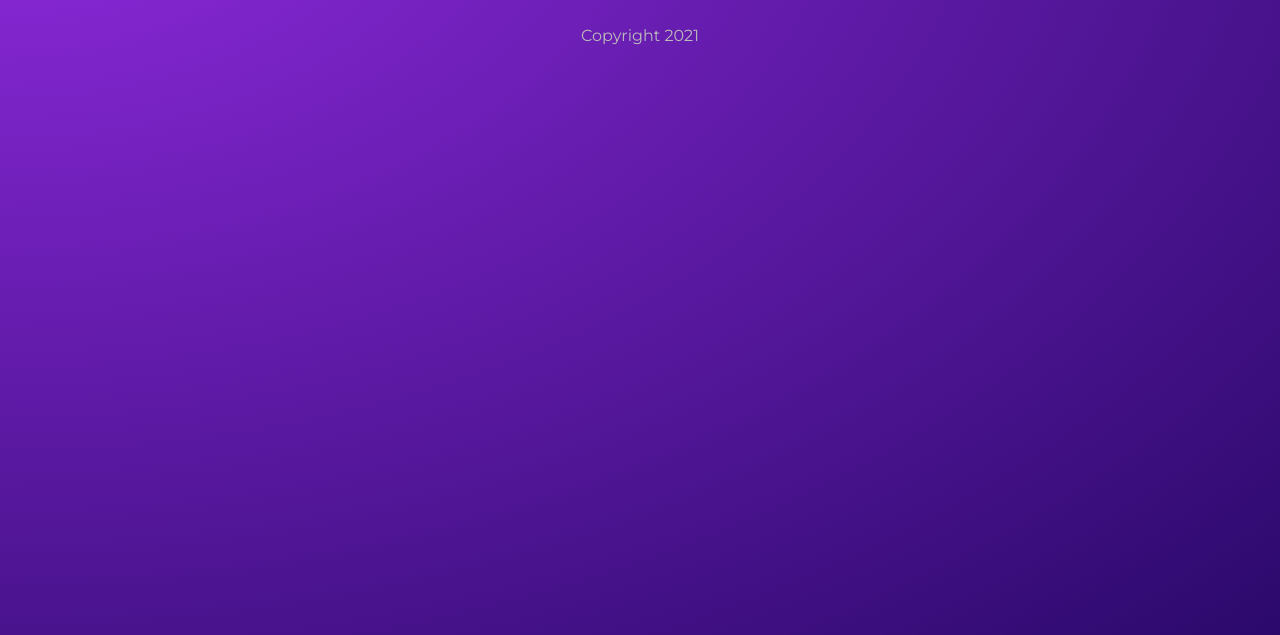
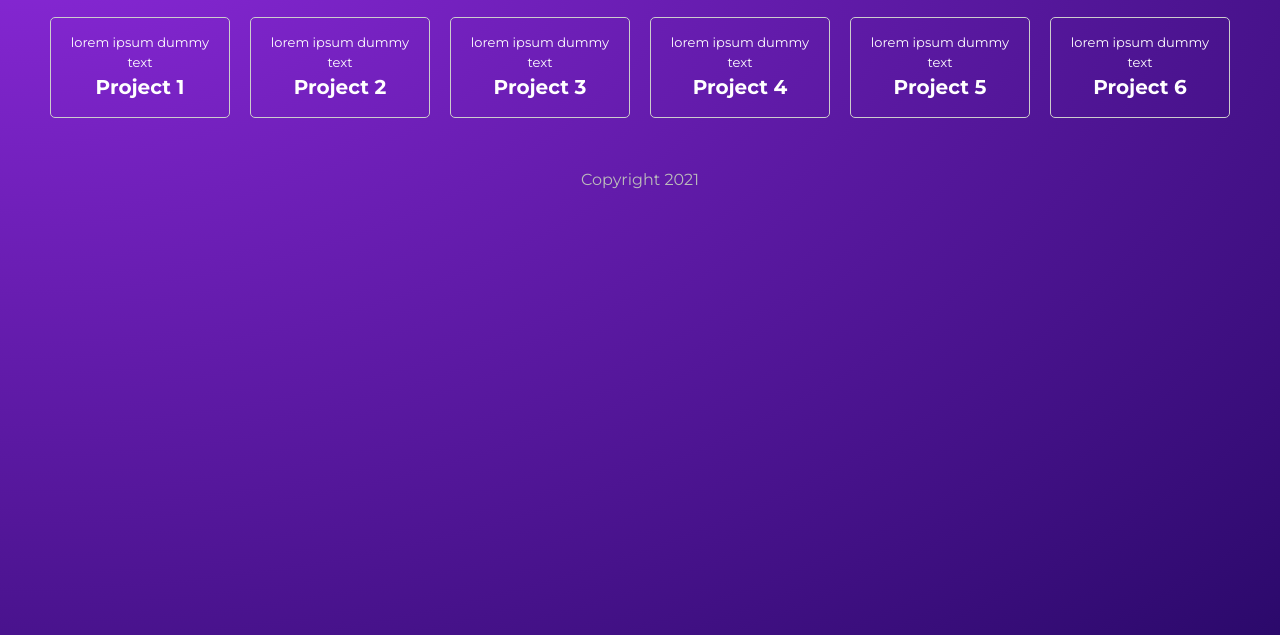
Before and after one commit to rishi120/first-gatsby-site, a Gatsby site: page /portfolio in a window 1280 px wide. Shown: the part 165-800 px from the top of the page. Built offline with nearby package versions, Linux system fonts and the light colour scheme; Gatsby itself is replaced by a stand-in of ours.

Commit message:
added dummy data for portfolio page. Added tailwind css.

```diff
--- /dev/null
+++ b/gatsby-browser.js
@@ -0,0 +1 @@
+import './src/styles/global.css';
--- a/gatsby-config.js
+++ b/gatsby-config.js
@@ -47,5 +47,5 @@ module.exports = {
       },
     ]
   },
-  plugins: [`gatsby-plugin-sass`],
+  plugins: [`gatsby-plugin-sass`, `gatsby-plugin-postcss`],
 };
--- a/package.json
+++ b/package.json
@@ -20,5 +20,11 @@
     "react": "^17.0.1",
     "react-dom": "^17.0.1",
     "sass": "^1.45.1"
+  },
+  "devDependencies": {
+    "autoprefixer": "^10.4.2",
+    "gatsby-plugin-postcss": "^5.7.0",
+    "postcss": "^8.4.6",
+    "tailwindcss": "^3.0.22"
   }
 }
--- /dev/null
+++ b/postcss.config.js
@@ -0,0 +1,6 @@
+module.exports = {
+  plugins: {
+    tailwindcss: {},
+    autoprefixer: {},
+  },
+}
--- a/src/pages/index.js
+++ b/src/pages/index.js
@@ -10,7 +10,7 @@ const IndexPage = ({ data }) => {
     <Layout>
       <section className={styles.header}>
         <div>
-          <h2>{name}</h2>
+          <h2 className="ext-3xl font-bold">{name}</h2>
           <h3>{designation}</h3>
           <p>{desciption}</p>
           <Link to="/portfolio" className={styles.btn}>My Portfolio</Link>
--- a/src/pages/portfolio.js
+++ b/src/pages/portfolio.js
@@ -1,6 +1,7 @@
 import React from 'react'
 import Layout from "../components/layout"
 import { useStaticQuery, graphql } from 'gatsby';
+import * as styles from "../styles/portfolio.module.scss";
 
 const Portfolio = () => {
     // implemented useStaticQuery hooks
@@ -22,6 +23,16 @@ const Portfolio = () => {
         <Layout>
             <div>
                 <h1>Portfolio</h1>
+                <div className={styles.container}>
+                    {portfolioDetails.map(cardData => {
+                        return (
+                            <div className={styles.cardWrapper}>
+                                <p>{cardData.cardDescription}</p>
+                                <h1 className="font-bold">{cardData.cardHeading}</h1>
+                            </div>
+                        )
+                    })}
+                </div>
             </div>
         </Layout>
     )
--- a/src/routes/navbar.js
+++ b/src/routes/navbar.js
@@ -4,7 +4,7 @@ import { Link } from 'gatsby'
 export default function Navbar({ navMenu, active, handleNavLink }) {
   return (
     <nav>
-      <h1>Web Warrior</h1>
+      <h1 className='font-bold text-3xl'>Web Warrior</h1>
       <div className="links">
         {navMenu.map((menuItems, index) => {
           return <Link to={menuItems.navPath} key={index} className={active == menuItems.navPath ? "active" : ""}>{menuItems.navTitle}</Link>
--- /dev/null
+++ b/src/styles/global.css
@@ -0,0 +1,3 @@
+@tailwind base;
+@tailwind components;
+@tailwind utilities;
--- a/src/styles/portfolio.module.scss
+++ b/src/styles/portfolio.module.scss
@@ -0,0 +1,23 @@
+.container {
+    display: flex;
+    padding-top: 2em;
+
+    .cardWrapper {
+        display: flex;
+        flex-direction: column;
+        align-items: center;
+        border: 1px solid #ccc;
+        border-radius: 5px;
+        padding: 15px;
+        margin: 10px;
+
+        p {
+            font-size: 13px;
+            text-align: center;
+        }
+
+        h1 {
+            font-size: 20px;
+        }
+    }
+}
--- /dev/null
+++ b/tailwind.config.js
@@ -0,0 +1,10 @@
+module.exports = {
+  content: [
+    "./src/pages/**/*.{js,jsx}",
+    "./src/routes/**/*.{js,jsx}",
+  ],
+  theme: {
+    extend: {},
+  },
+  plugins: [],
+}
```
Also changed, not shown: 1 other file.
